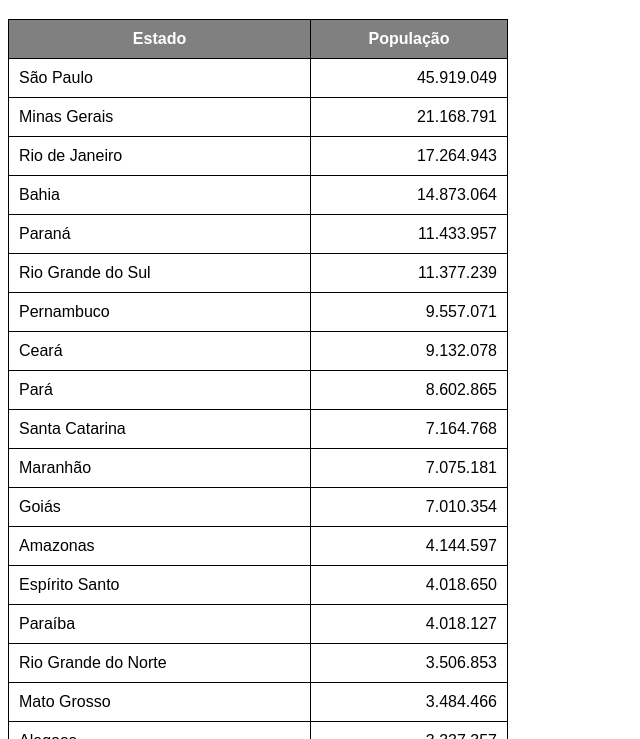
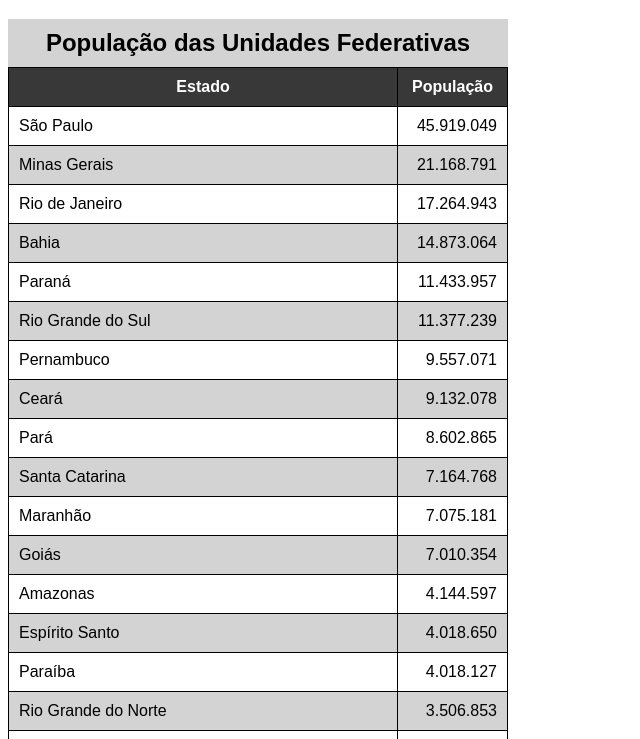
Before and after one commit to HenricleyGuarnieri/html-css, a plain HTML site: page exercicios/ex023/tabela002.html in a window 1280 px wide. Shown: the part 61-800 px from the top of the page, without its empty margins (0-640 px from the left). Drawn offline with Linux system fonts and the light colour scheme.

Commit message:
Update tabela002.html

```diff
--- a/exercicios/ex023/tabela002.html
+++ b/exercicios/ex023/tabela002.html
@@ -13,6 +13,7 @@
         table {
             width: 500px;
             border-collapse: collapse;
+            position: relative;
         }
 
         td, th {
@@ -20,9 +21,31 @@
             padding: 10px;
         }
 
+        caption {
+            font-size: 1.5em;
+            font-weight: bold;
+            padding: 10px;
+            background-color: lightgray;
+        }
+
         thead, tfoot {
             background-color: gray;
             color: white;
+        }
+
+        thead > tr > th {
+            position: sticky;
+            top: -1px;
+            background-color: #383838;
+        }
+
+        tbody > tr:nth-child(odd) { /* 2n-1 */
+            background-color: white;
+
+        }
+
+        tbody > tr:nth-child(even) { /* 2n */
+            background-color: lightgray;
         }
 
         td.num {
@@ -45,10 +68,11 @@
                     TR, TD, TH
     -->
     <table>
+        <caption>População das Unidades Federativas</caption>
         <thead>
             <tr>
-                <th>Estado</th>
-                <th>População</th>
+                <th scope="col">Estado</th>
+                <th scope="col" style="width: 50px;">População</th>
 
             </tr>
         </thead>
@@ -164,11 +188,15 @@
         </tbody>
         <tfoot>
             <tr>
-                <th>Total de Habitantes</th>
+                <th scope="row">Total de Habitantes</th>
                 <td class="num"><strong>210.147.125</strong></td>
             </tr>
         </tfoot>
     </table>
-
-</body>
+    <p>Lorem ipsum dolor sit amet consectetur adipisicing elit. Amet deserunt neque maiores, quis blanditiis non? Vero rerum mollitia voluptates, libero commodi dolorum? Dolores mollitia sint fuga amet libero cupiditate soluta?Lorem ipsum dolor sit amet consectetur adipisicing elit. Rerum doloribus reprehenderit explicabo, laudantium unde excepturi veniam cupiditate dolorem! Enim nisi molestias quis perferendis reprehenderit iusto sint eos delectus minima quisquam! Lorem ipsum dolor sit amet consectetur adipisicing elit. Possimus, totam similique. Qui sint at quo incidunt nostrum, aliquam libero reprehenderit necessitatibus delectus amet quaerat sapiente saepe numquam tempora possimus fuga. Lorem ipsum, dolor sit amet consectetur adipisicing elit. Iste rerum placeat adipisci blanditiis, exercitationem odio dolor et commodi modi quidem aliquam nobis soluta? Saepe quisquam natus maxime sunt adipisci inventore!</p>
+    <p>Lorem ipsum dolor sit amet consectetur adipisicing elit. Amet deserunt neque maiores, quis blanditiis non? Vero rerum mollitia voluptates, libero commodi dolorum? Dolores mollitia sint fuga amet libero cupiditate soluta?Lorem ipsum dolor sit amet consectetur adipisicing elit. Rerum doloribus reprehenderit explicabo, laudantium unde excepturi veniam cupiditate dolorem! Enim nisi molestias quis perferendis reprehenderit iusto sint eos delectus minima quisquam! Lorem ipsum dolor sit amet consectetur adipisicing elit. Possimus, totam similique. Qui sint at quo incidunt nostrum, aliquam libero reprehenderit necessitatibus delectus amet quaerat sapiente saepe numquam tempora possimus fuga. Lorem ipsum, dolor sit amet consectetur adipisicing elit. Iste rerum placeat adipisci blanditiis, exercitationem odio dolor et commodi modi quidem aliquam nobis soluta? Saepe quisquam natus maxime sunt adipisci inventore!</p>
+    <p>Lorem ipsum dolor sit amet consectetur adipisicing elit. Amet deserunt neque maiores, quis blanditiis non? Vero rerum mollitia voluptates, libero commodi dolorum? Dolores mollitia sint fuga amet libero cupiditate soluta?Lorem ipsum dolor sit amet consectetur adipisicing elit. Rerum doloribus reprehenderit explicabo, laudantium unde excepturi veniam cupiditate dolorem! Enim nisi molestias quis perferendis reprehenderit iusto sint eos delectus minima quisquam! Lorem ipsum dolor sit amet consectetur adipisicing elit. Possimus, totam similique. Qui sint at quo incidunt nostrum, aliquam libero reprehenderit necessitatibus delectus amet quaerat sapiente saepe numquam tempora possimus fuga. Lorem ipsum, dolor sit amet consectetur adipisicing elit. Iste rerum placeat adipisci blanditiis, exercitationem odio dolor et commodi modi quidem aliquam nobis soluta? Saepe quisquam natus maxime sunt adipisci inventore!</p>
+    <p>Lorem ipsum dolor sit amet consectetur adipisicing elit. Amet deserunt neque maiores, quis blanditiis non? Vero rerum mollitia voluptates, libero commodi dolorum? Dolores mollitia sint fuga amet libero cupiditate soluta?Lorem ipsum dolor sit amet consectetur adipisicing elit. Rerum doloribus reprehenderit explicabo, laudantium unde excepturi veniam cupiditate dolorem! Enim nisi molestias quis perferendis reprehenderit iusto sint eos delectus minima quisquam! Lorem ipsum dolor sit amet consectetur adipisicing elit. Possimus, totam similique. Qui sint at quo incidunt nostrum, aliquam libero reprehenderit necessitatibus delectus amet quaerat sapiente saepe numquam tempora possimus fuga. Lorem ipsum, dolor sit amet consectetur adipisicing elit. Iste rerum placeat adipisci blanditiis, exercitationem odio dolor et commodi modi quidem aliquam nobis soluta? Saepe quisquam natus maxime sunt adipisci inventore!</p>
+    <p>Lorem ipsum dolor sit amet consectetur adipisicing elit. Amet deserunt neque maiores, quis blanditiis non? Vero rerum mollitia voluptates, libero commodi dolorum? Dolores mollitia sint fuga amet libero cupiditate soluta?Lorem ipsum dolor sit amet consectetur adipisicing elit. Rerum doloribus reprehenderit explicabo, laudantium unde excepturi veniam cupiditate dolorem! Enim nisi molestias quis perferendis reprehenderit iusto sint eos delectus minima quisquam! Lorem ipsum dolor sit amet consectetur adipisicing elit. Possimus, totam similique. Qui sint at quo incidunt nostrum, aliquam libero reprehenderit necessitatibus delectus amet quaerat sapiente saepe numquam tempora possimus fuga. Lorem ipsum, dolor sit amet consectetur adipisicing elit. Iste rerum placeat adipisci blanditiis, exercitationem odio dolor et commodi modi quidem aliquam nobis soluta? Saepe quisquam natus maxime sunt adipisci inventore!</p>
+ </body>
 </html>
```
